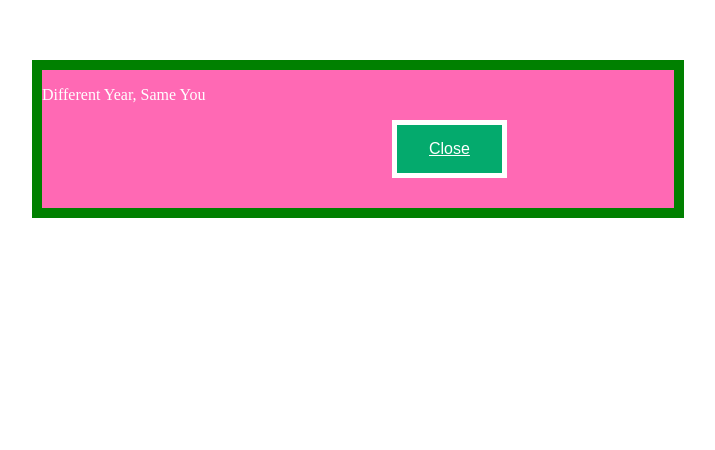
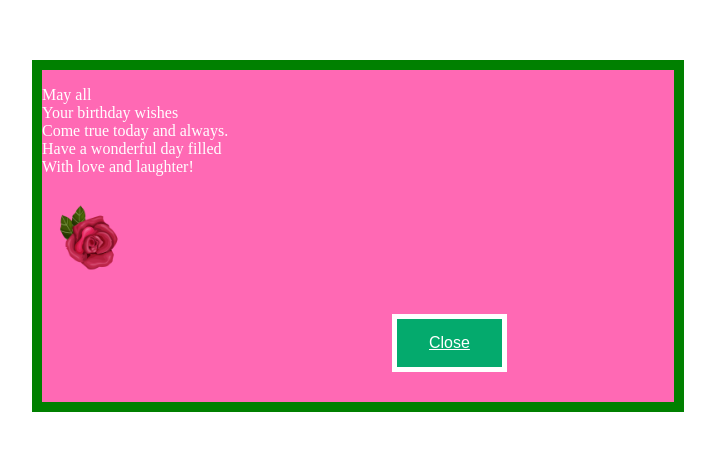
Before and after one commit to tam-webDesign/tam2-webDesign.io, a plain HTML site: page inside.html in a window 1280 px wide. Shown: the part 140-590 px from the top of the page, without its empty margins (282-997 px from the left). Drawn offline with Linux system fonts and the light colour scheme.

Commit message:
Update inside.html

```diff
--- a/inside.html
+++ b/inside.html
@@ -8,9 +8,12 @@
     <body>
    <div class="container">
     <div class="message">
-       <p id="mes">Different Year, Same You <br> </p>
+       <p id="mes">May all <br> Your birthday wishes <br> Come true today and always. <br> Have a wonderful day filled <br> With love and laughter!
+ </p>
+        <img src="rose-with-leaves-berries-and-accessories-on-transparent-background-in-cartoon-style-free-png.webp" width="100" alt="rose">
        </div>
-        <button class="close" onclick type="button"><a href="front.html">Close</a></button>
+        <br>
+       <button class="close" onclick type="button"><a href="front.html">Close</a></button>
 
         </div>
 
```
